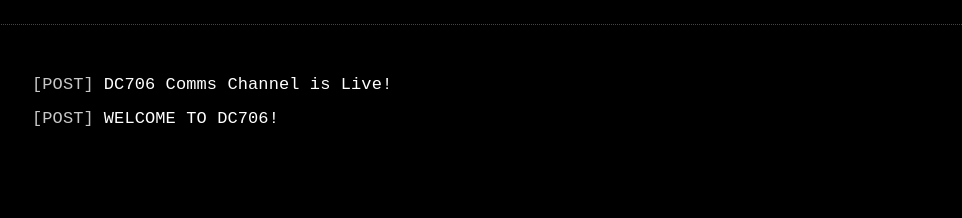
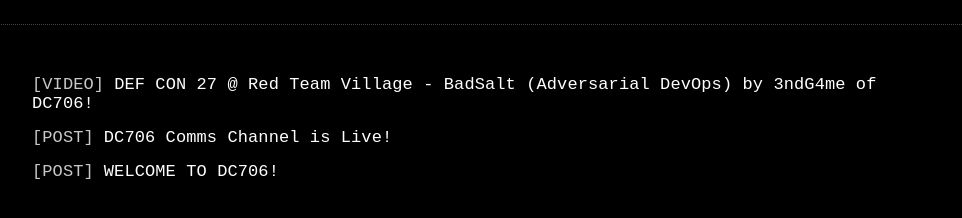
Before and after one commit to DC706/dc706.github.io, a plain HTML site: page index.html in a window 1280 px wide. Shown: the part 86-304 px from the top of the page, without its empty margins (158-1120 px from the left). Drawn offline with Linux system fonts and the light colour scheme.

Commit message:
3ndG4me RTV talk link on main site

```diff
--- a/index.html
+++ b/index.html
@@ -52,6 +52,12 @@
 
             <ul>
                 <li>
+                    <a href="https://www.youtube.com/watch?v=ioBAK7hGZi4">
+                        <span class="tag">[VIDEO]</span><span>DEF CON 27 @ Red Team Village - BadSalt (Adversarial DevOps) by 3ndG4me of DC706!</span>
+                    </a>
+                </li>
+
+                <li>
                     <a href="posts/dc706_comms_announcement.html">
                         <span class="tag">[POST]</span><span>DC706 Comms Channel is Live!</span>
                     </a>
```
